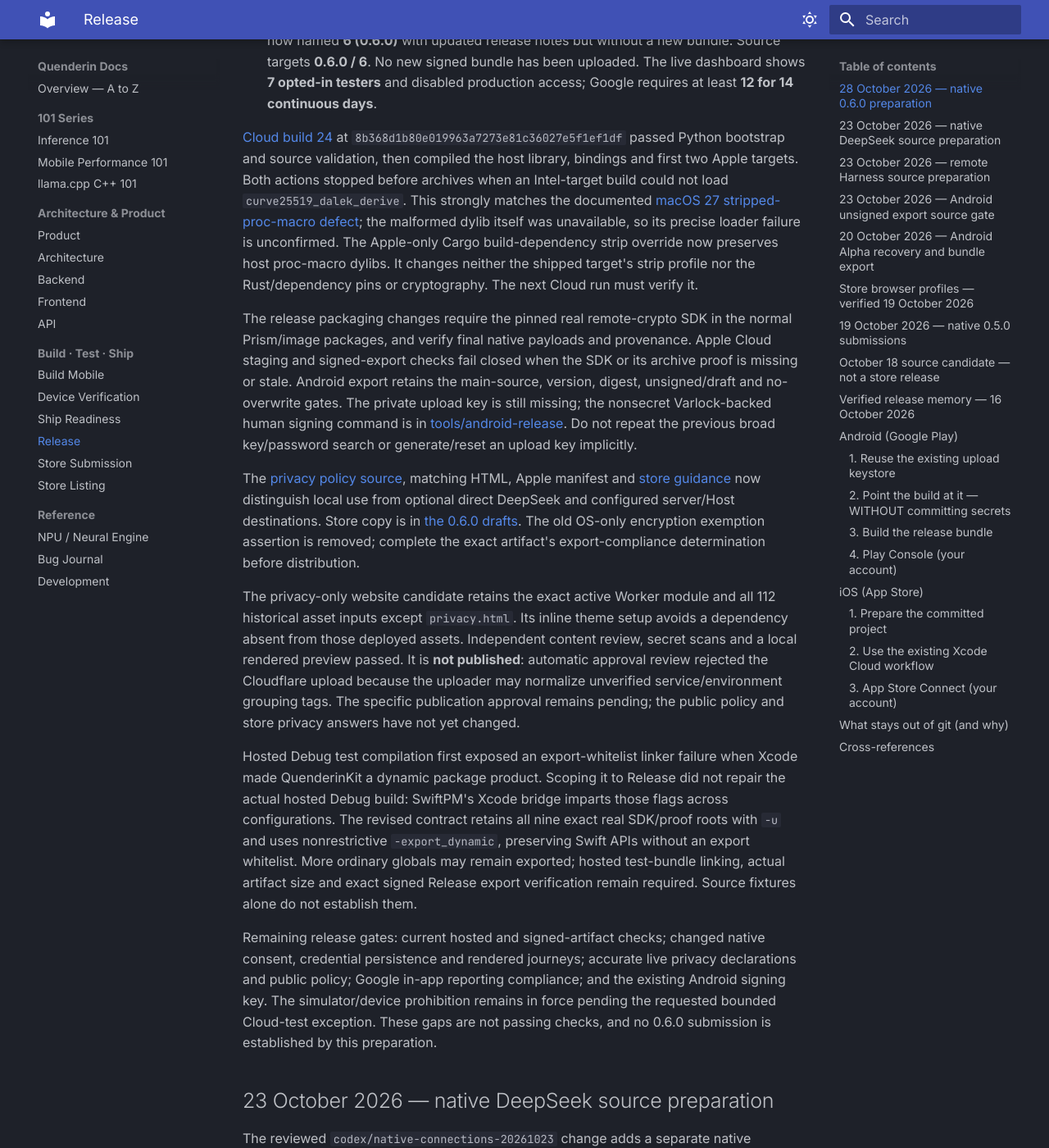
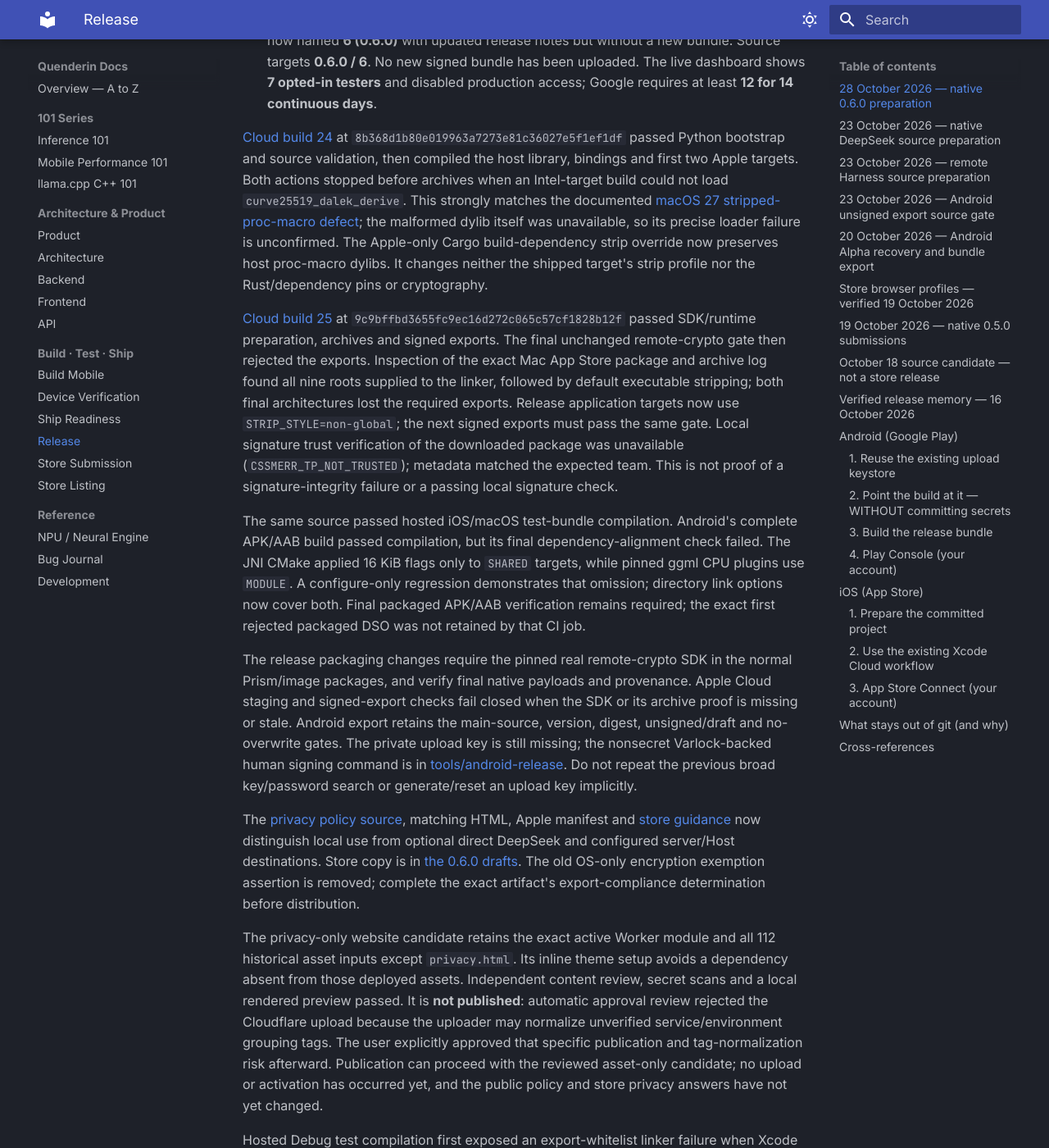
Before and after one commit to alikatgh/quenderin, an MkDocs documentation site: the page built from docs/RELEASE.md, in a window 1280 px wide and 1400 px high, scrolled down 819 px. Shown: the whole window at 82% size. Built offline with MkDocs 1.6.1 and Material for MkDocs 9.7.7, drawn with Linux system fonts in a browser that asks for light colours; some of the changed text lies outside the part shown.

Commit message:
fix(native): retain Apple crypto exports and align Android plugins

```diff
--- a/docs/RELEASE.md
+++ b/docs/RELEASE.md
@@ -16,7 +16,7 @@ Live console refresh in the established profiles:
 
 - Apple iOS and macOS **0.5.0 (22) Ready for Distribution**. Both **0.6.0**
   drafts now show **Prepare for Submission**, with automatic release after
-  approval selected. The latest existing Cloud build is 22; source floor is 23.
+  approval selected. The existing App Store build is 22; source floor is 23.
 - Xcode Cloud's included 25-hour team allowance showed **16h22 used / 8h38
   available** immediately before build 23, resetting October 28 at 15:02 local.
   No plan was changed. The existing workflow now starts manually from the 0.6.0
@@ -43,7 +43,25 @@ not load `curve25519_dalek_derive`. This strongly matches the documented
 the malformed dylib itself was unavailable, so its precise loader failure is
 unconfirmed. The Apple-only Cargo build-dependency strip override now preserves
 host proc-macro dylibs. It changes neither the shipped target's strip profile nor
-the Rust/dependency pins or cryptography. The next Cloud run must verify it.
+the Rust/dependency pins or cryptography.
+
+[Cloud build 25](https://appstoreconnect.apple.com/teams/f68608a6-96f8-4330-b123-b99c104eec71/xcode-cloud/products/4F96019F-D3C2-4ECE-AA57-12D901AC24A3/builds/80860668-005c-47c0-924b-ddf1072f10b6/summary)
+at `9c9bffbd3655fc9ec16d272c065c57cf1828b12f` passed SDK/runtime preparation,
+archives and signed exports. The final unchanged remote-crypto gate then rejected
+the exports. Inspection of the exact Mac App Store package and archive log found
+all nine roots supplied to the linker, followed by default executable stripping;
+both final architectures lost the required exports. Release application targets
+now use `STRIP_STYLE=non-global`; the next signed exports must pass the same gate.
+Local signature trust verification of the downloaded package was unavailable
+(`CSSMERR_TP_NOT_TRUSTED`); metadata matched the expected team. This is not proof
+of a signature-integrity failure or a passing local signature check.
+
+The same source passed hosted iOS/macOS test-bundle compilation. Android's complete
+APK/AAB build passed compilation, but its final dependency-alignment check failed.
+The JNI CMake applied 16 KiB flags only to `SHARED` targets, while pinned ggml CPU
+plugins use `MODULE`. A configure-only regression demonstrates that omission;
+directory link options now cover both. Final packaged APK/AAB verification remains
+required; the exact first rejected packaged DSO was not retained by that CI job.
 
 The release packaging changes require the pinned real remote-crypto SDK in the
 normal Prism/image packages, and verify final native payloads and provenance.
@@ -66,9 +84,11 @@ all 112 historical asset inputs except `privacy.html`. Its inline theme setup
 avoids a dependency absent from those deployed assets. Independent content review,
 secret scans and a local rendered preview passed. It is **not published**:
 automatic approval review rejected the Cloudflare upload because the uploader
-may normalize unverified service/environment grouping tags. The specific
-publication approval remains pending; the public policy and store privacy
-answers have not yet changed.
+may normalize unverified service/environment grouping tags. The user explicitly
+approved that specific publication and tag-normalization risk afterward.
+Publication can proceed with the reviewed asset-only candidate; no upload or
+activation has occurred yet, and the public policy and store privacy answers
+have not yet changed.
 
 Hosted Debug test compilation first exposed an export-whitelist linker failure
 when Xcode made QuenderinKit a dynamic package product. Scoping it to Release did
@@ -79,12 +99,22 @@ Swift APIs without an export whitelist. More ordinary globals may remain exporte
 hosted test-bundle linking, actual artifact size and exact signed Release export
 verification remain required. Source fixtures alone do not establish them.
 
+The user has approved bounded Xcode Cloud native tests and the free standard
+public-repository GitHub-hosted Android test route, using synthetic fixtures.
+No local simulator/emulator, physical-device run or local model-weight download
+is authorized by those exceptions. Keep cloud execution, rendered results,
+real inference and physical-device evidence distinct.
+
 Remaining release gates: current hosted and signed-artifact checks; changed
 native consent, credential persistence and rendered journeys; accurate live
 privacy declarations and public policy; Google in-app reporting compliance;
-and the existing Android signing key. The simulator/device prohibition remains
-in force pending the requested bounded Cloud-test exception. These gaps are
-not passing checks, and no 0.6.0 submission is established by this preparation.
+and Android signing. The user authorized locating the existing upload key and
+preparing a replacement if unavailable. A bounded metadata search found no usable
+path or signing job; repository and `github-pages` environment secret counts are
+zero. Historical encrypted-store/vault contents remain unverified. Private key
+generation and Google registration have not occurred, and the registered upload
+certificate pin remains unchanged. These gaps are not passing checks, and no
+0.6.0 submission is established by this preparation.
 
 ## 23 October 2026 — native DeepSeek source preparation
 
```
Also changed, not shown: 6 other files.
